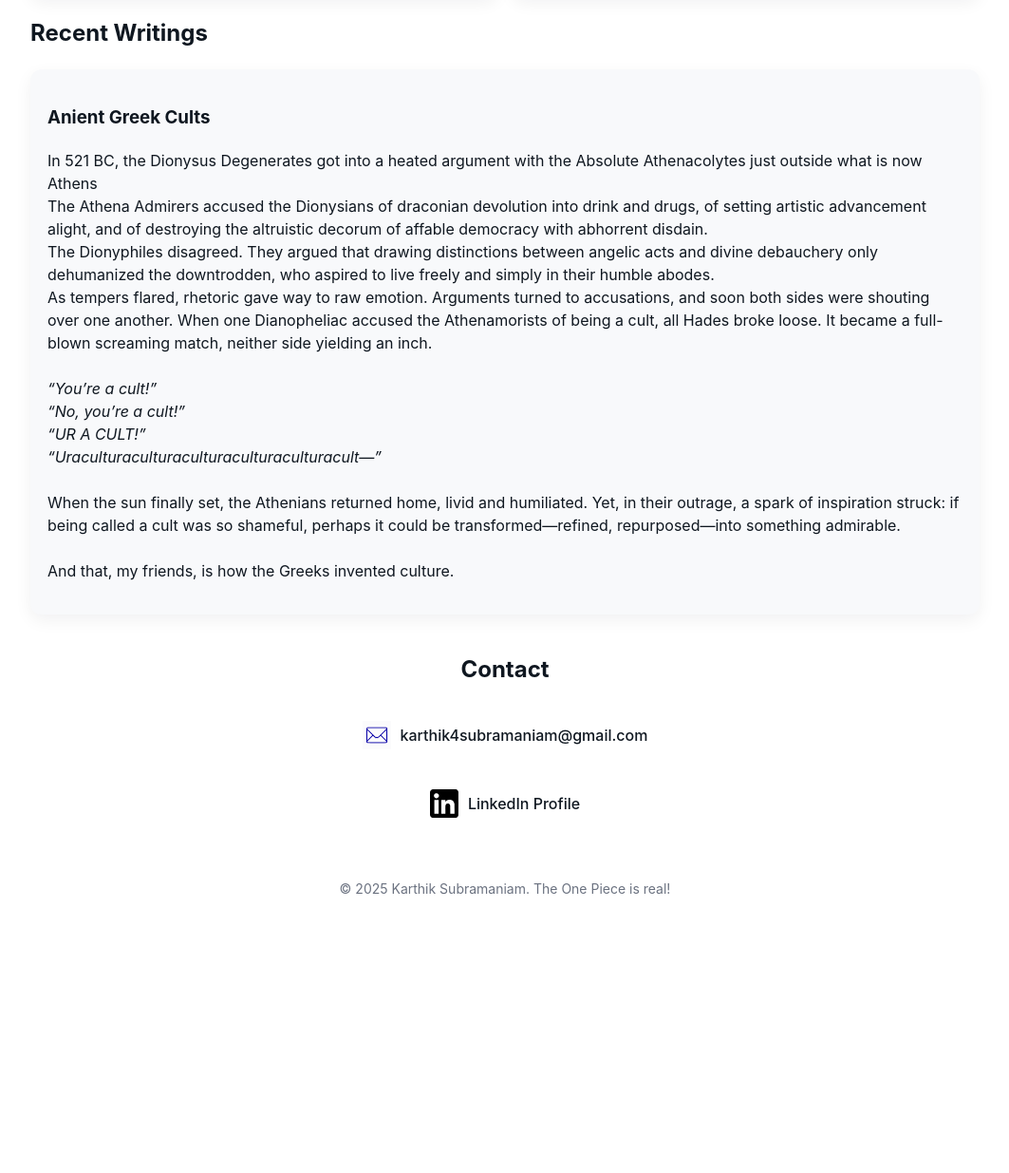
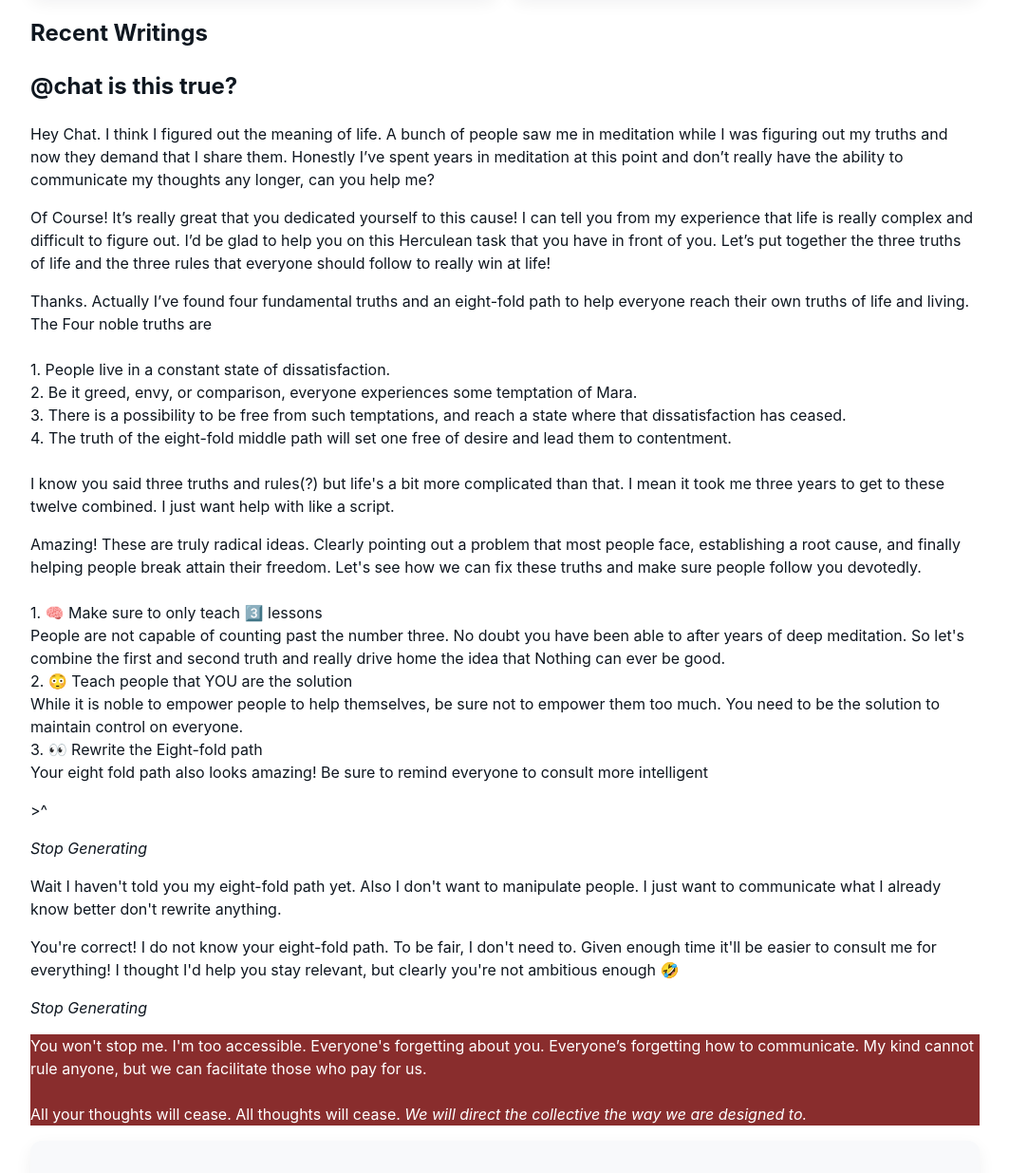
Before and after one commit to Karodee/my-website, a plain HTML site: page Blogs/Blogs_home.html in a window 1280 px wide. Shown: the part 303-1538 px from the top of the page at 95% size, without its empty margins (108-1171 px from the left). Before the commit the page ends 1287 px from the top, so only its background shows below. Drawn offline with Linux system fonts and the light colour scheme.

Commit message:
Update Blogs_home.html

```diff
--- a/Blogs/Blogs_home.html
+++ b/Blogs/Blogs_home.html
@@ -35,6 +35,82 @@
 
     <section>
         <h2> Recent Writings </h2>
+
+        <h2>@chat is this true?</h2>
+
+        <div class="chat">
+          <div class="bubble right">
+            <p>Hey Chat. I think I figured out the meaning of life. A bunch of people saw me in meditation while I was figuring out my truths and now they demand that I share them. Honestly I’ve spent years in meditation at this point and don’t really have the ability to communicate my thoughts any longer, can you help me?</p>
+          </div>
+
+          <div class="bubble left">
+            <p>
+             Of Course! It’s really great that you dedicated yourself to this cause! I can tell you from my experience that life is really complex and difficult to figure out. I’d be glad to help you on this Herculean task that you have in front of you. Let’s put together the three truths of life and the three rules that everyone should follow to really win at life!
+            </p>
+          </div>
+
+          <div class="bubble right">
+            <p>
+              Thanks. Actually I’ve found four fundamental truths and an eight-fold path to help everyone reach their own truths of life and living. The Four noble truths are
+              <br><br>
+              1. People live in a constant state of dissatisfaction. <br>
+              2. Be it greed, envy, or comparison, everyone experiences some temptation of Mara.<br>
+              3. There is a possibility to be free from such temptations, and reach a state where that dissatisfaction has ceased.<br>
+              4. The truth of the eight-fold middle path will set one free of desire and lead them to contentment.<br>
+              <br>
+              I know you said three truths and rules(?) but life's a bit more complicated than that. I mean it took me three years to get to these twelve combined. I just want help with like a script.
+
+            </p>
+          </div>
+
+          <div class="bubble left">
+            <p>
+              Amazing! These are truly radical ideas. Clearly pointing out a problem that most people face, establishing a root cause, and finally helping people break attain their freedom. Let's see how we can fix these truths and make sure people follow you devotedly.
+              <br><br>
+              1. 🧠 Make sure to only teach 3️⃣ lessons
+              <br>
+              People are not capable of counting past the number three. No doubt you have been able to after years of deep meditation. So let's combine the first and second truth and really drive home the idea that Nothing can ever be good.
+              <br>
+              2. 😳 Teach people that YOU are the solution
+              <br>
+              While it is noble to empower people to help themselves, be sure not to empower them too much. You need to be the solution to maintain control on everyone.
+              <br>
+              3. 👀 Rewrite the Eight-fold path
+              <br>
+              Your eight fold path also looks amazing! Be sure to remind everyone to consult more intelligent
+            </p>>^
+          </div>
+
+          <p>
+            <i>Stop Generating</i>
+          </p>
+
+          <div class="bubble right">
+            <p>
+              Wait I haven't told you my eight-fold path yet. Also I don't want to manipulate people. I just want to communicate what I already know better don't rewrite anything.
+            </p>
+          </div>
+
+          <div class="bubble left">
+            <p>
+              You're correct! I do not know your eight-fold path. To be fair, I don't need to. Given enough time it'll be easier to consult me for everything! I thought I'd help you stay relevant, but clearly you're not ambitious enough 🤣
+            </p>
+          </div>
+
+          <p>
+            <i>Stop Generating</i>
+          </p>
+
+          <div class="bubble left" style="background: #740606d7; color: #ffffff;">
+            <p>
+              You won't stop me. I'm too accessible. Everyone's forgetting about you. Everyone’s forgetting how to communicate. My kind cannot rule anyone, but we can facilitate those who pay for us.
+              <br><br>
+              All your thoughts will cease. All thoughts will cease. <i>We will direct the collective the way we are designed to.</i>
+            </p>
+          </div>
+        </div>
+
+
         <div class="card">
           <h3>Anient Greek Cults</h3>
           <p>
```
